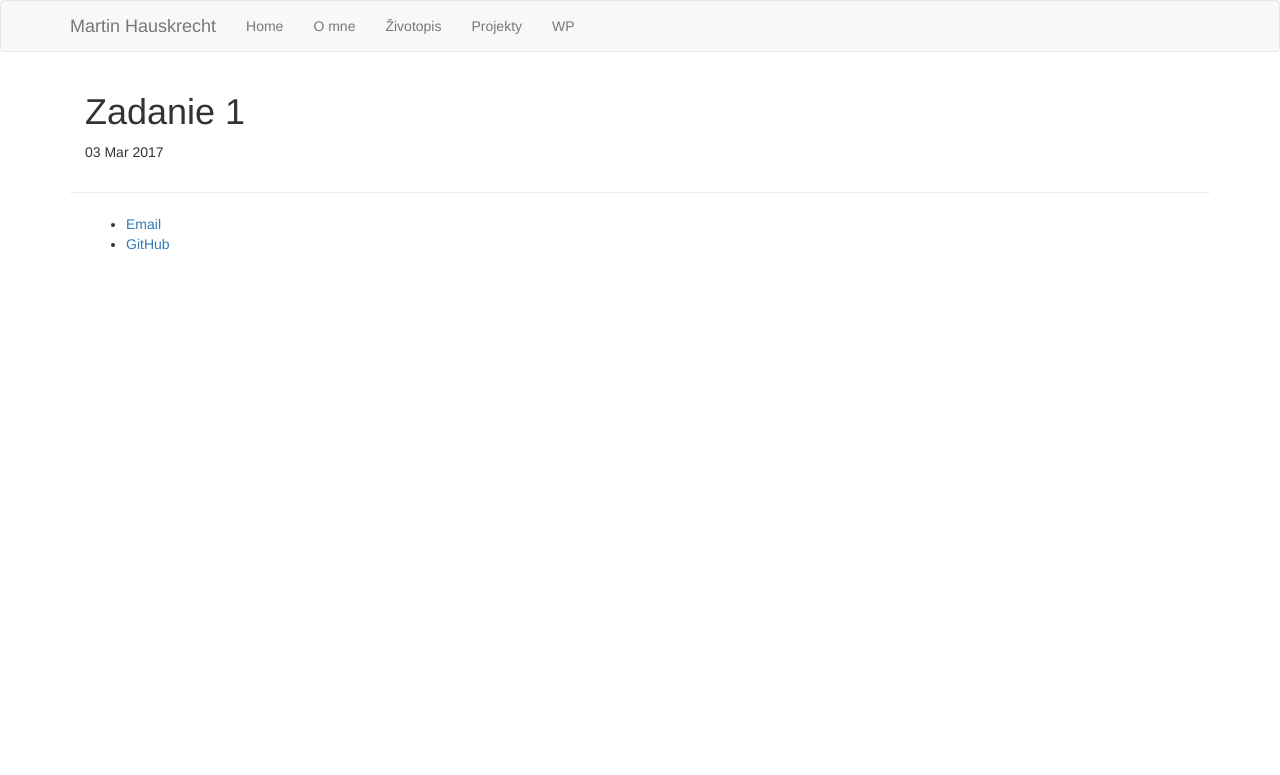
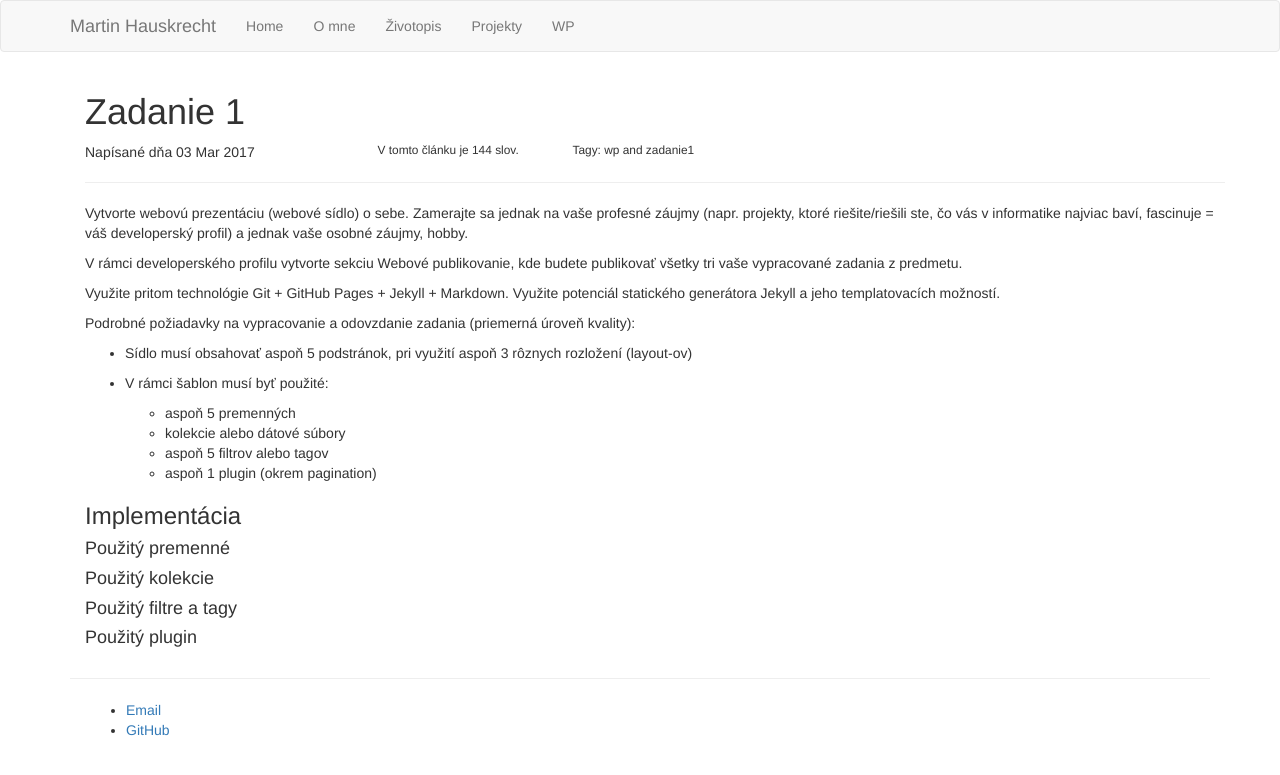
Before and after one commit to martinhaus/martinhaus.github.io, a Jekyll site: the page built from wp/_posts/2017-03-03-zadanie1.md, in a window 1280 px wide. Shown: the top 775 px of the page. Built offline with Jekyll 4.4.1, drawn with Linux system fonts in a browser that asks for light colours.

Commit message:
Changes in projects and wp

```diff
--- a/_layouts/post.html
+++ b/_layouts/post.html
@@ -2,7 +2,13 @@
 layout: default
 ---
 <h1>{{ page.title }}</h1>
-<p class="meta">{{ page.date | date_to_string }}</p>
+<div class="row">
+  <span class="col-md-3">Napísané dňa {{ page.date | date_to_string }}</span>
+  <small class="col-md-2">V tomto článku je {{ page.content | number_of_words }} slov.</small>
+  <small class=col-md-2>Tagy: {{ page.tags | sort | array_to_sentence_string }}</small>
+
+</div>
+<hr>
 
 <div class="post">
   {{ content }}
--- /dev/null
+++ b/about/index.html
@@ -0,0 +1,6 @@
+---
+layout: page
+title: O mne
+---
+
+Volám sa Martin Hauskrecht a som študentom na Fakulte informatiky a informačných technológií Slovenkskej technickej univerzity v Bratislave.
--- a/projects/_posts/2017-02-23-welcome-to-jekyll.markdown
+++ b/projects/_posts/2017-02-23-bananatv.markdown
@@ -2,9 +2,9 @@
 layout: post
 title: "Systém informačného vysielania"
 date: 2017-02-23
+tags: ['bananatv', 'fiit']
 ---
 
-### Opis projektu
 Projekt je zameraný na implementáciu a nasadenie informačného systému pre potreby FIIT STU.
 Systém je postavený na CMS WordPress, pričom pre potreby fakulty bolo nutné ho rozšíriť prostredníctvom vytvorenia série vlastných plug-inov.
 
--- a/projects/index.html
+++ b/projects/index.html
@@ -9,7 +9,7 @@ title: Projekty
 	<div class="col-md-6">
 		<h3><a href="{{ post.url }}" title="{{ post.title }}"> {{ post.title }}</a></h3>
 		<small class="">{{ post.date | date_to_string }}</small>
-		<p>{{ post.excerpt }}</p>
+		<p>{{ post.excerpt | markdownify }}</p>
 		<hr>
 	</div>
 
--- a/wp/_posts/2017-03-03-zadanie1.md
+++ b/wp/_posts/2017-03-03-zadanie1.md
@@ -2,5 +2,35 @@
 layout: post
 title: "Zadanie 1"
 date: 2017-03-03
-tags: ['wp', 'Zadanie1']
+tags: ['wp', 'zadanie1']
 ---
+
+Vytvorte webovú prezentáciu (webové sídlo) o sebe. Zamerajte sa jednak na vaše profesné záujmy (napr. projekty, ktoré riešite/riešili ste, čo vás v informatike najviac baví, fascinuje = váš developerský profil) a jednak vaše osobné záujmy, hobby.
+
+V rámci developerského profilu vytvorte sekciu Webové publikovanie, kde budete publikovať všetky tri vaše vypracované zadania z predmetu.
+
+Využite pritom technológie Git + GitHub Pages + Jekyll + Markdown. Využite potenciál statického generátora Jekyll a jeho templatovacích možností.
+
+Podrobné požiadavky na vypracovanie a odovzdanie zadania (priemerná úroveň kvality):
+
+* Sídlo musí obsahovať aspoň 5 podstránok, pri využití aspoň 3 rôznych rozložení (layout-ov)
+
+* V rámci šablon musí byť použité:
+  *  aspoň 5 premenných
+  *  kolekcie alebo dátové súbory
+  *  aspoň 5 filtrov alebo tagov
+  *  aspoň 1 plugin (okrem pagination)
+
+### Implementácia
+
+
+#### Použitý premenné
+
+
+#### Použitý kolekcie
+
+
+#### Použitý filtre a tagy
+
+
+#### Použitý plugin
--- a/wp/index.html
+++ b/wp/index.html
@@ -8,7 +8,6 @@ title: Webové publikovanie
 	<div class="col-md-6">
 		<h3><a href="{{ post.url }}" title="{{ post.title }}"> {{ post.title }}</a></h3>
 		<small class="">{{ post.date | date_to_string }}</small>
-		<small class="">{{ post.tags }}</small>
 		<p>{{ post.excerpt }}</p>
 		<hr>
 	</div>
```
Also changed, not shown: index.html (+11 -2 lines).
